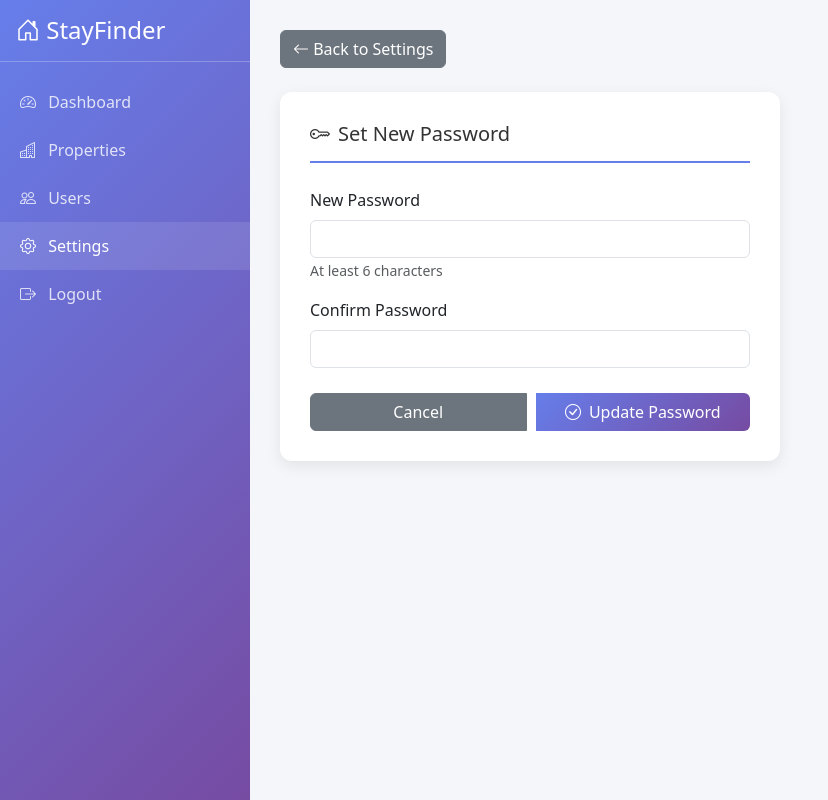
After one commit to dwarkesh777/Stayfinder_Admin, a Flask app: page /admin/change-password-confirm in a window 1280 px wide. The commit adds this page. Shown: the whole page, without its empty margins (0-828 px from the left). Run offline with Flask 3, Linux system fonts and the light colour scheme; the visitor is signed in with stand-in values (Sample User, id 1).

Commit message:
otp email send

```diff
--- a/app.py
+++ b/app.py
@@ -4,8 +4,13 @@ from werkzeug.security import generate_password_hash, check_password_hash
 from bson.objectid import ObjectId
 from functools import wraps
 from dotenv import load_dotenv
-from datetime import datetime
+from datetime import datetime, timedelta
 import os
+import random
+import string
+import smtplib
+from email.mime.text import MIMEText
+from email.mime.multipart import MIMEMultipart
 
 # Load .env File
 load_dotenv()
@@ -34,6 +39,50 @@ admins_collection = db['admins']
 hostels_collection = db['hostels']
 ratings_collection = db['ratings']
 users_collection = db['users']
+otp_collection = db['otp_requests']
+
+# Email configuration
+SMTP_SERVER = os.getenv('MAIL_SERVER', 'smtp.gmail.com')
+SMTP_PORT = int(os.getenv('MAIL_PORT', 587))
+SENDER_EMAIL = os.getenv('MAIL_USERNAME')
+SENDER_PASSWORD = os.getenv('MAIL_PASSWORD')
+
+def send_otp_email(recipient_email, otp_code):
+    """Send OTP to email"""
+    try:
+        subject = "StayFinder Admin - OTP Verification"
+        body = f"""
+        <html>
+            <body style="font-family: Arial, sans-serif;">
+                <h2>OTP Verification</h2>
+                <p>Your OTP code is: <strong style="font-size: 24px; color: #667eea;">{otp_code}</strong></p>
+                <p>This code will expire in 10 minutes.</p>
+                <p>If you didn't request this, please ignore this email.</p>
+            </body>
+        </html>
+        """
+
+        msg = MIMEMultipart('alternative')
+        msg['Subject'] = subject
+        msg['From'] = SENDER_EMAIL
+        msg['To'] = recipient_email
+
+        msg.attach(MIMEText(body, 'html'))
+
+        server = smtplib.SMTP(SMTP_SERVER, SMTP_PORT)
+        server.starttls()
+        server.login(SENDER_EMAIL, SENDER_PASSWORD)
+        server.sendmail(SENDER_EMAIL, recipient_email, msg.as_string())
+        server.quit()
+
+        return True
+    except Exception as e:
+        print(f"Error sending email: {e}")
+        return False
+
+def generate_otp():
+    """Generate a 6-digit OTP"""
+    return ''.join(random.choices(string.digits, k=6))
 
 # Auth decorator
 def login_required(f):
@@ -292,5 +341,190 @@ def reject_property(hostel_id):
         flash(f'Error rejecting property: {str(e)}', 'error')
     return redirect(url_for('admin_properties'))
 
+@app.route('/admin/change-password', methods=['GET', 'POST'])
+@login_required
+def change_password_request():
+    if request.method == 'POST':
+        admin = admins_collection.find_one({'_id': ObjectId(session['admin_id'])})
+
+        otp_code = generate_otp()
+        admin_id = str(session['admin_id'])
+
+        print(f"[DEBUG] Generating OTP for admin_id: {admin_id}")
+        print(f"[DEBUG] OTP Code: {otp_code}")
+
+        # Delete any existing OTP for this admin first
+        otp_collection.delete_many({'admin_id': admin_id, 'purpose': 'change_password'})
+
+        otp_result = otp_collection.insert_one({
+            'admin_id': admin_id,
+            'otp': otp_code,
+            'purpose': 'change_password',
+            'created_at': datetime.now(),
+            'expires_at': datetime.now() + timedelta(minutes=15)
+        })
+
+        print(f"[DEBUG] OTP inserted with ID: {otp_result.inserted_id}")
+
+        if send_otp_email(admin['email'], otp_code):
+            flash('OTP sent to your email', 'success')
+            session['otp_purpose'] = 'change_password'
+            return redirect(url_for('verify_otp'))
+        else:
+            flash('Error sending OTP. Please try again.', 'error')
+
+    return render_template('change_password_request.html')
+
+@app.route('/admin/update-admin-key', methods=['GET', 'POST'])
+@login_required
+def update_admin_key_request():
+    if request.method == 'POST':
+        admin = admins_collection.find_one({'_id': ObjectId(session['admin_id'])})
+
+        otp_code = generate_otp()
+        admin_id = str(session['admin_id'])
+
+        print(f"[DEBUG] Generating OTP for admin_id: {admin_id}")
+        print(f"[DEBUG] OTP Code: {otp_code}")
+
+        # Delete any existing OTP for this admin first
+        otp_collection.delete_many({'admin_id': admin_id, 'purpose': 'update_admin_key'})
+
+        otp_result = otp_collection.insert_one({
+            'admin_id': admin_id,
+            'otp': otp_code,
+            'purpose': 'update_admin_key',
+            'created_at': datetime.now(),
+            'expires_at': datetime.now() + timedelta(minutes=15)
+        })
+
+        print(f"[DEBUG] OTP inserted with ID: {otp_result.inserted_id}")
+
+        if send_otp_email(admin['email'], otp_code):
+            flash('OTP sent to your email', 'success')
+            session['otp_purpose'] = 'update_admin_key'
+            return redirect(url_for('verify_otp'))
+        else:
+            flash('Error sending OTP. Please try again.', 'error')
+
+    return render_template('update_admin_key_request.html')
+
+@app.route('/admin/verify-otp', methods=['GET', 'POST'])
+@login_required
+def verify_otp():
+    if request.method == 'POST':
+        otp_input = request.form.get('otp', '').strip()
+        purpose = session.get('otp_purpose')
+        admin_id = str(session['admin_id'])
+
+        if not purpose:
+            flash('Session expired. Please try again.', 'error')
+            return redirect(url_for('admin_settings'))
+
+        # Find OTP record
+        otp_doc = otp_collection.find_one({
+            'admin_id': admin_id,
+            'purpose': purpose
+        })
+
+        print(f"[DEBUG] Looking for OTP: admin_id={admin_id}, purpose={purpose}")
+        print(f"[DEBUG] Stored OTP doc: {otp_doc}")
+        print(f"[DEBUG] User input OTP: {otp_input}")
+
+        if otp_doc:
+            stored_otp = str(otp_doc.get('otp', '')).strip()
+            expires_at = otp_doc.get('expires_at')
+            current_time = datetime.now()
+
+            print(f"[DEBUG] Stored OTP: '{stored_otp}', User input: '{otp_input}'")
+            print(f"[DEBUG] Expires at: {expires_at}, Current time: {current_time}")
+            print(f"[DEBUG] OTP match: {stored_otp == otp_input}, Not expired: {expires_at and expires_at > current_time}")
+
+            # Check if OTP matches and hasn't expired
+            if stored_otp == otp_input and expires_at and expires_at > current_time:
+                otp_collection.delete_one({'_id': otp_doc['_id']})
+                session['otp_verified'] = True
+                flash('OTP verified successfully!', 'success')
+
+                if purpose == 'change_password':
+                    return redirect(url_for('change_password_confirm'))
+                elif purpose == 'update_admin_key':
+                    return redirect(url_for('update_admin_key_confirm'))
+            elif expires_at and expires_at <= current_time:
+                otp_collection.delete_one({'_id': otp_doc['_id']})
+                flash('OTP has expired. Please request a new one.', 'error')
+                return redirect(url_for('admin_settings'))
+            else:
+                flash('Invalid OTP. Please check and try again.', 'error')
+        else:
+            print(f"[DEBUG] No OTP document found for admin_id={admin_id}, purpose={purpose}")
+            flash('No OTP request found. Please request a new one.', 'error')
+            return redirect(url_for('admin_settings'))
+
+    purpose = session.get('otp_purpose', 'unknown')
+    return render_template('verify_otp.html', purpose=purpose)
+
+@app.route('/admin/change-password-confirm', methods=['GET', 'POST'])
+@login_required
+def change_password_confirm():
+    if not session.get('otp_verified'):
+        return redirect(url_for('change_password_request'))
+
+    if request.method == 'POST':
+        new_password = request.form.get('new_password')
+        confirm_password = request.form.get('confirm_password')
+
+        if new_password != confirm_password:
+            flash('Passwords do not match', 'error')
+            return render_template('change_password_confirm.html')
+
+        if len(new_password) < 6:
+            flash('Password must be at least 6 characters', 'error')
+            return render_template('change_password_confirm.html')
+
+        hashed_password = generate_password_hash(new_password)
+        admins_collection.update_one(
+            {'_id': ObjectId(session['admin_id'])},
+            {'$set': {'password': hashed_password, 'updated_at': datetime.now()}}
+        )
+
+        session.pop('otp_verified', None)
+        session.pop('otp_purpose', None)
+        flash('Password changed successfully!', 'success')
+        return redirect(url_for('admin_settings'))
+
+    return render_template('change_password_confirm.html')
+
+@app.route('/admin/update-admin-key-confirm', methods=['GET', 'POST'])
+@login_required
+def update_admin_key_confirm():
+    if not session.get('otp_verified'):
+        return redirect(url_for('update_admin_key_request'))
+
+    if request.method == 'POST':
+        new_admin_key = request.form.get('new_admin_key')
+        confirm_admin_key = request.form.get('confirm_admin_key')
+
+        if new_admin_key != confirm_admin_key:
+            flash('Admin keys do not match', 'error')
+            return render_template('update_admin_key_confirm.html')
+
+        if len(new_admin_key) < 6:
+            flash('Admin key must be at least 6 characters', 'error')
+            return render_template('update_admin_key_confirm.html')
+
+        hashed_admin_key = generate_password_hash(new_admin_key)
+        admins_collection.update_one(
+            {'_id': ObjectId(session['admin_id'])},
+            {'$set': {'admin_key': hashed_admin_key, 'updated_at': datetime.now()}}
+        )
+
+        session.pop('otp_verified', None)
+        session.pop('otp_purpose', None)
+        flash('Admin key updated successfully!', 'success')
+        return redirect(url_for('admin_settings'))
+
+    return render_template('update_admin_key_confirm.html')
+
 if __name__ == '__main__':
     app.run(debug=True)
--- /dev/null
+++ b/templates/change_password_confirm.html
@@ -0,0 +1,91 @@
+{% extends 'base.html' %}
+
+{% block title %}Change Password - StayFinder Admin{% endblock %}
+
+{% block extra_css %}
+body { background: #f4f6f9; }
+.sidebar {
+    background: linear-gradient(135deg, #667eea 0%, #764ba2 100%);
+    min-height: 100vh;
+    position: fixed;
+    width: 250px;
+}
+.sidebar a { color: rgba(255,255,255,0.8); text-decoration: none; padding: 12px 20px; display: block; transition: all 0.3s; }
+.sidebar a:hover, .sidebar a.active { background: rgba(255,255,255,0.1); color: #fff; }
+.main-content { margin-left: 250px; padding: 30px; }
+.form-card { border-radius: 12px; box-shadow: 0 5px 15px rgba(0,0,0,0.08); max-width: 500px; }
+.form-section { padding: 30px; }
+.form-section h3 { color: #333; margin-bottom: 25px; font-size: 20px; border-bottom: 2px solid #667eea; padding-bottom: 15px; }
+.btn-group { display: flex; gap: 10px; margin-top: 25px; }
+.btn-group .btn { flex: 1; }
+{% endblock %}
+
+{% block content %}
+<!-- Sidebar -->
+<div class="sidebar">
+    <div class="p-3 text-white border-bottom border-light border-opacity-25">
+        <h4 class="mb-0"><i class="bi bi-house-door"></i> StayFinder</h4>
+    </div>
+    <nav class="mt-3">
+        <a href="{{ url_for('admin_dashboard') }}">
+            <i class="bi bi-speedometer2 me-2"></i> Dashboard
+        </a>
+        <a href="{{ url_for('admin_properties') }}">
+            <i class="bi bi-buildings me-2"></i> Properties
+        </a>
+        <a href="{{ url_for('admin_users') }}">
+            <i class="bi bi-people me-2"></i> Users
+        </a>
+        <a href="{{ url_for('admin_settings') }}" class="active">
+            <i class="bi bi-gear me-2"></i> Settings
+        </a>
+        <a href="{{ url_for('admin_logout') }}">
+            <i class="bi bi-box-arrow-right me-2"></i> Logout
+        </a>
+    </nav>
+</div>
+
+<!-- Main Content -->
+<div class="main-content">
+    <a href="{{ url_for('admin_settings') }}" class="btn btn-secondary mb-4">
+        <i class="bi bi-arrow-left"></i> Back to Settings
+    </a>
+
+    <div class="card form-card">
+        <div class="form-section">
+            <h3><i class="bi bi-key me-2"></i>Set New Password</h3>
+
+            {% with messages = get_flashed_messages(with_categories=true) %}
+                {% if messages %}
+                    {% for category, message in messages %}
+                        <div class="alert alert-{% if category == 'error' %}danger{% else %}success{% endif %} alert-dismissible fade show" role="alert">
+                            {{ message }}
+                            <button type="button" class="btn-close" data-bs-dismiss="alert" aria-label="Close"></button>
+                        </div>
+                    {% endfor %}
+                {% endif %}
+            {% endwith %}
+
+            <form method="POST" action="{{ url_for('change_password_confirm') }}">
+                <div class="mb-3">
+                    <label class="form-label">New Password</label>
+                    <input type="password" name="new_password" class="form-control" minlength="6" required>
+                    <small class="text-muted">At least 6 characters</small>
+                </div>
+
+                <div class="mb-3">
+                    <label class="form-label">Confirm Password</label>
+                    <input type="password" name="confirm_password" class="form-control" minlength="6" required>
+                </div>
+
+                <div class="btn-group">
+                    <a href="{{ url_for('admin_settings') }}" class="btn btn-secondary">Cancel</a>
+                    <button type="submit" class="btn btn-primary">
+                        <i class="bi bi-check-circle me-2"></i>Update Password
+                    </button>
+                </div>
+            </form>
+        </div>
+    </div>
+</div>
+{% endblock %}
```
Also changed, not shown: templates/change_password_request.html (added, +79 -0 lines), templates/settings.html (+4 -4 lines), templates/update_admin_key_confirm.html (added, +91 -0 lines), templates/update_admin_key_request.html (added, +79 -0 lines), templates/verify_otp.html (added, +88 -0 lines).
